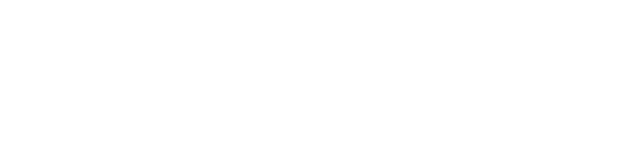
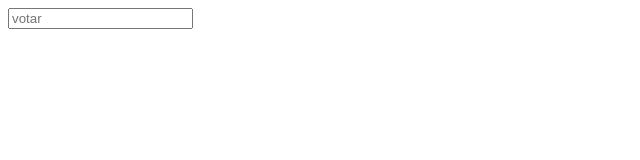
Before and after one commit to RafaelQueirozViana/voting-project, a website: page index.html in a window 1280 px wide. Shown: the whole page, without its empty margins (0-640 px from the left). Drawn offline with Linux system fonts and the light colour scheme.

Commit message:
installing npm features

```diff
--- a/index.html
+++ b/index.html
@@ -8,6 +8,10 @@
 </head>
 
 <body>
+    <form action="#">
+        <input type="text" class="voting-input" placeholder="votar">
+
+    </form>
 
 </body>
 
```
Also changed, not shown: package.json (added, +26 -0 lines), server.js (added), 1 other file.
